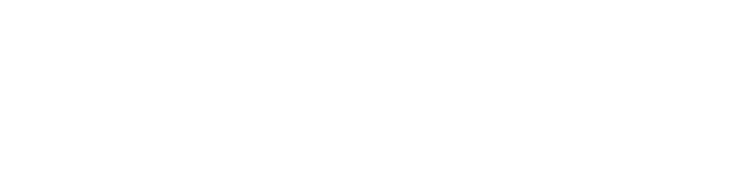
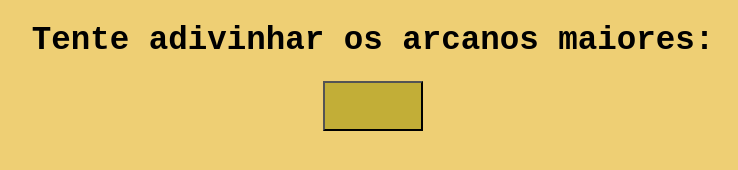
Before and after one commit to MarceloAlvesS/Adivinhe-o-arcano, a plain HTML site: page index.html in a window 1280 px wide. Shown: the whole page, without its empty margins (267-1005 px from the left). Drawn offline with Linux system fonts and the light colour scheme.

Commit message:
estrutura 2

```diff
--- a/index.html
+++ b/index.html
@@ -3,9 +3,15 @@
 <head>
   <meta charset="UTF-16">
   <meta name="viewport" content="width=device-width, initial-scale=1.0">
+  <link rel="stylesheet" href="style.css">
   <title>Adivinhe o arcano</title>
 </head>
 <body>
+  <h1 id="principal">Tente adivinhar os arcanos maiores:</h1>
+
+  <div>
+    <button id="botao"></button>
+  </div>
 
 </body>
 </html>
--- /dev/null
+++ b/style.css
@@ -0,0 +1,19 @@
+body {
+  background-color: #EECF74;
+}
+
+h1#principal {
+  text-align: center;
+  font-family: monospace;
+  font-size: 2.5em;
+}
+
+div{
+  display: flex;
+  #botao {
+    background-color: #C2AE37;
+    margin: auto;
+    height: 50px;
+    width: 100px;
+}
+}
```
